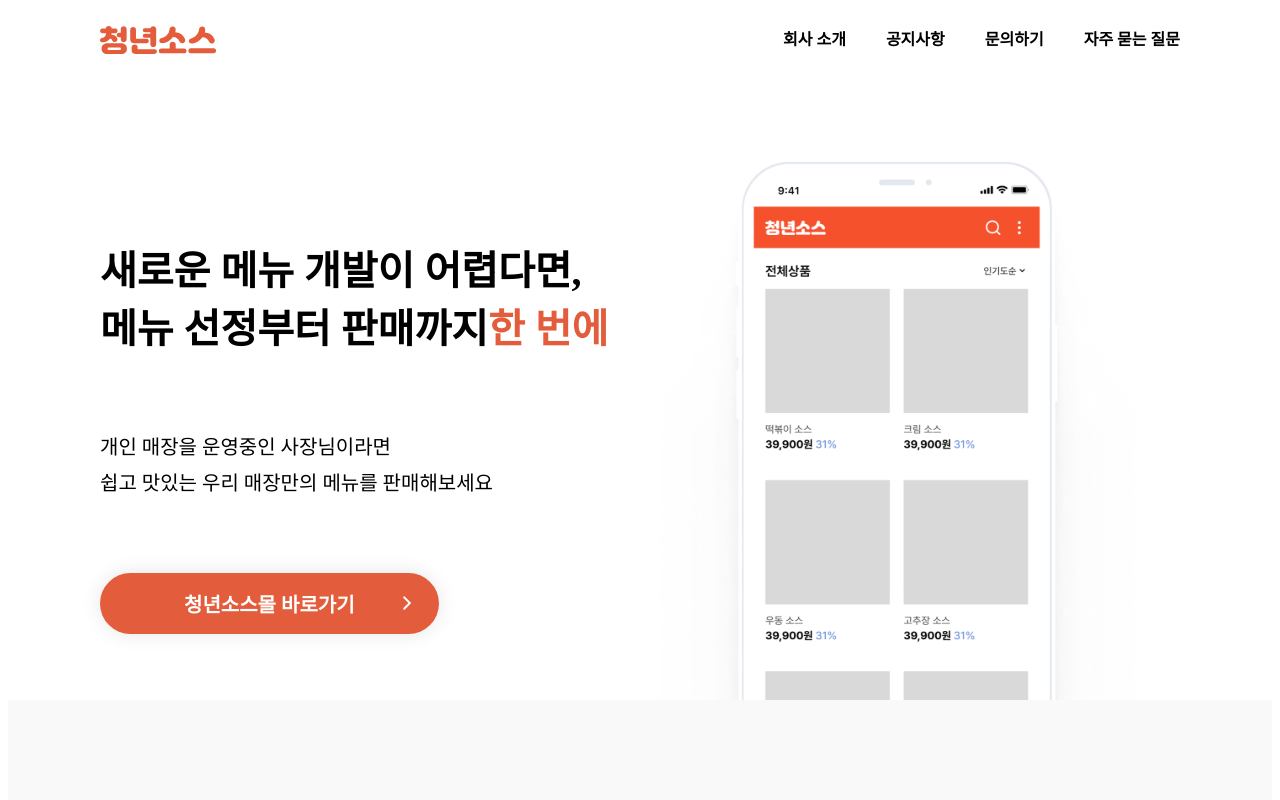
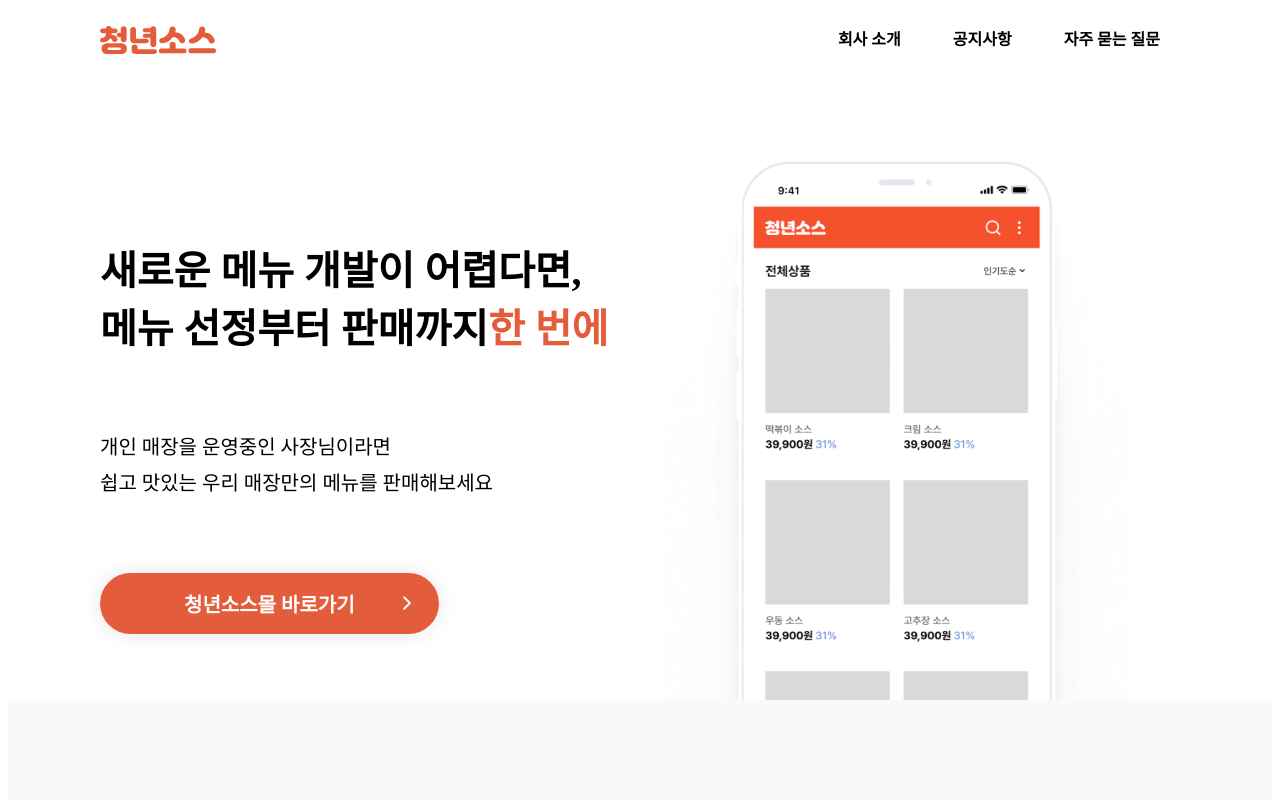
Before and after one commit to hojkim77/Reboot-FE, a Next.js app: page / in a window 1280 px wide. Shown: the top 800 px of the page. Built offline with nearby package versions, Linux system fonts and the light colour scheme.

Commit message:
헤더메뉴 hover추가

```diff
--- a/components/layouts/Header.module.scss
+++ b/components/layouts/Header.module.scss
@@ -48,13 +48,19 @@
       font-weight: 700;
       line-height: 24px; /* 150% */
       .menu_item {
-        margin-right: 2.5rem;
+        margin-left: 12px;
+        padding: 8px 20px;
+        border-radius: 8px;
+        &:hover {
+          background-color: #e35d3c;
+        }
+        &:hover .menu_item_text {
+          color: white;
+        }
 
         .menu_item_text {
           text-decoration: none;
-        }
-        &:last-child {
-          margin-right: 0;
+          color: black;
         }
       }
     }
--- a/components/layouts/Header.tsx
+++ b/components/layouts/Header.tsx
@@ -21,7 +21,6 @@ interface Props {
 const MENU: MenuItem[] = [
   { name: "회사 소개", target: "/" },
   { name: "공지사항", target: "/" },
-  { name: "문의하기", target: "/" },
   { name: "자주 묻는 질문", target: "/" },
 ];
 
@@ -47,12 +46,7 @@ const Header: NextPage<Props> = ({ white, menu, className }) => {
       menu
         ? menu.map((x, i) => (
             <div key={i} className={styles.menu_item}>
-              <Link
-                href={x.target}
-                passHref
-                className={styles.menu_item_text}
-                style={{ color: "black" }}
-              >
+              <Link href={x.target} passHref className={styles.menu_item_text}>
                 {x.name}
               </Link>
             </div>
```
